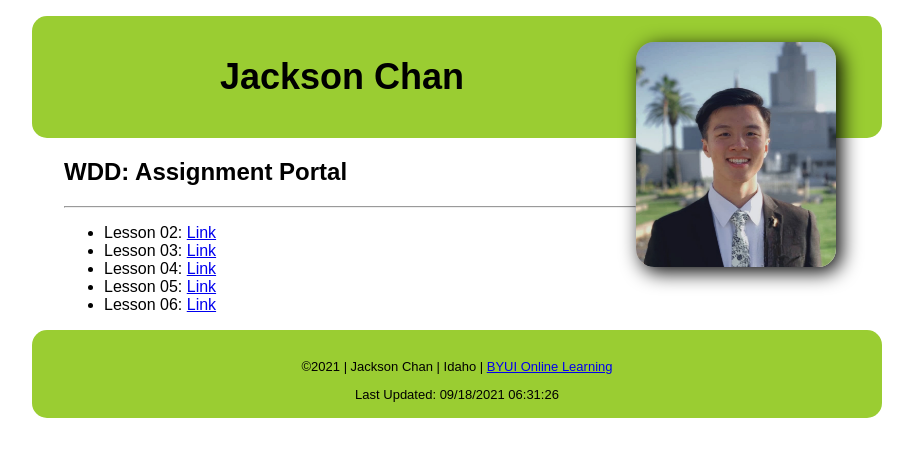
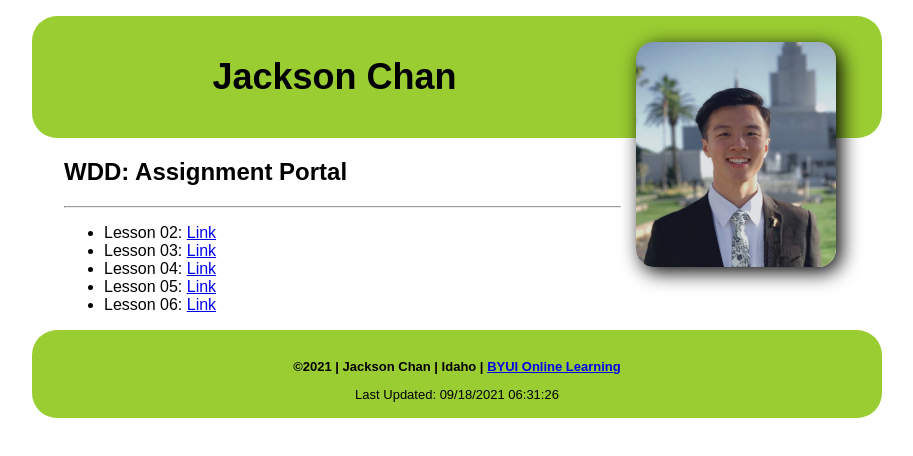
Before and after one commit to Jacksonckc/Web-Apps, a plain HTML site: page W01/index.html in a window 1280 px wide. Shown: the whole page, without its empty margins (183-1096 px from the left). Drawn offline with Linux system fonts and the light colour scheme.

Commit message:
Better css

```diff
--- a/W01/index.css
+++ b/W01/index.css
@@ -1,6 +1,6 @@
 
 body {
-    font-family: 'Archivo Narrow', sans-serif;
+    font-family: 'Apple Chancery', sans-serif;
     margin: 1rem auto;
     max-width: 850px;
 }
@@ -10,7 +10,7 @@ body {
 header {
     padding: 1rem;
     background-color: yellowgreen;
-    border-radius: 15px;
+    border-radius: 25px;
     text-align: center;
     font-size: large;
 }
@@ -19,6 +19,7 @@ header {
     float: right;
     margin-right: 30px;
     margin-top: 10px;
+    margin-left: 15px;
     width: 200px;
     border-radius: 1em;
     box-shadow: 5px 5px 20px rgb(0 0 0);
@@ -32,7 +33,7 @@ main {
 footer {
     padding: 1rem;
     background-color: yellowgreen;
-    border-radius: 15px;
+    border-radius: 25px;
     text-align: center;
     font-size: small;
 }
--- a/W01/index.html
+++ b/W01/index.html
@@ -10,6 +10,7 @@
 </head>
 <body>
     <header>
+        <!-- Have the image float right -->
         <img src="./image/Selfie.JPG" alt="An image of Jackson" id="img01">
         <h1>Jackson Chan</h1>
     </header>
@@ -19,6 +20,8 @@
     <main>
         <h2>WDD: Assignment Portal</h2>
         <hr>
+
+        <!-- Will be assignning the appropriate links here -->
         <ul>
             <li>Lesson 02: <a href="*">Link</a> </li>
             <li>Lesson 03: <a href="*">Link</a> </li>
@@ -29,9 +32,9 @@
     </main>
 
     <footer>
-        <p>&copy;2021 | Jackson Chan | Idaho | <a href="https://www.byui.edu/online">BYUI Online Learning</a> </p>
+        <p id="copy-right"><b>&copy;2021 | Jackson Chan | Idaho | <a href="https://www.byui.edu/online">BYUI Online Learning</a> </b></p>
 
-        <!-- Input current date here from js -->
+        <!-- Append last modified datetime here from js -->
         <div id="lastupdated">Last Updated: <span id="current-date"></span></div>
     </footer>
 
```
